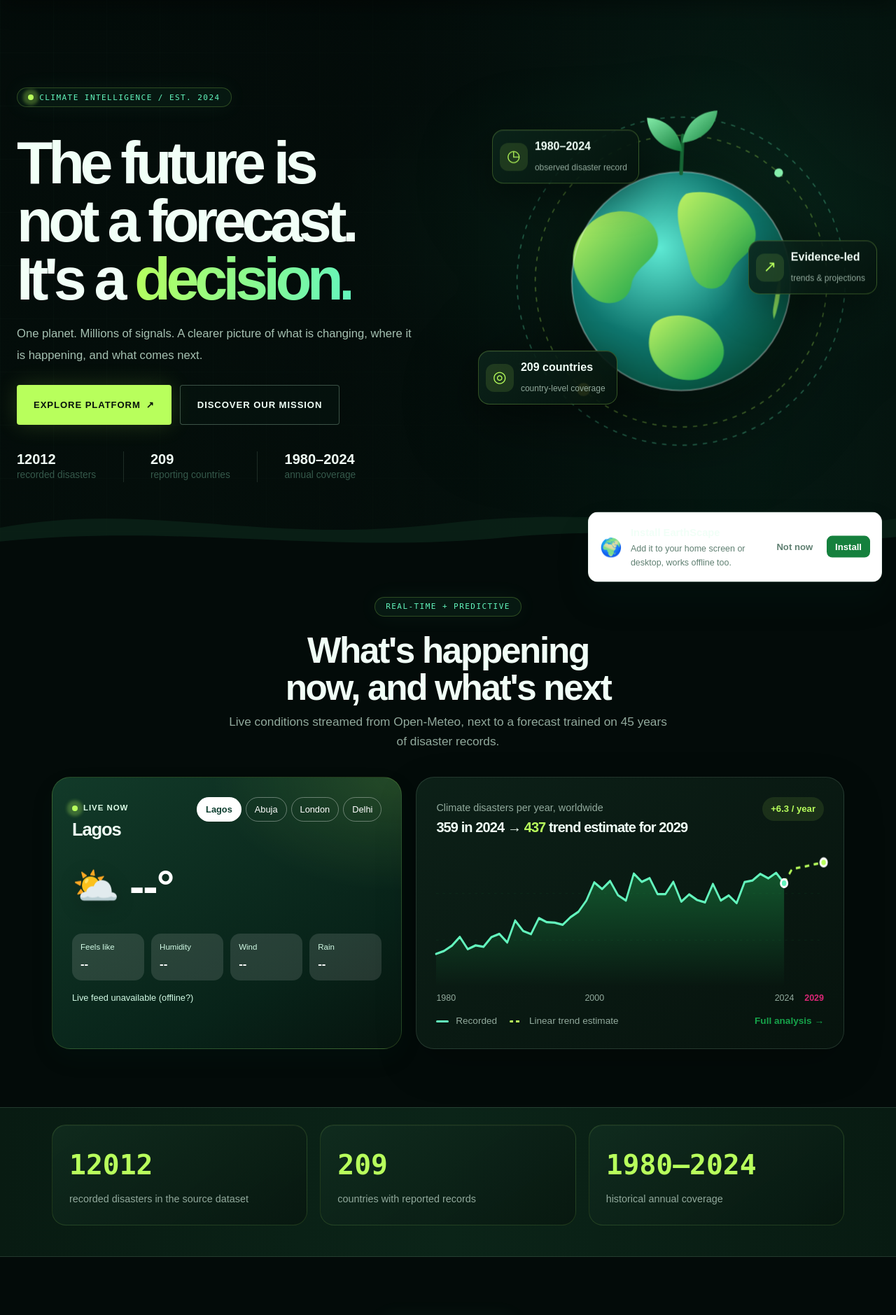
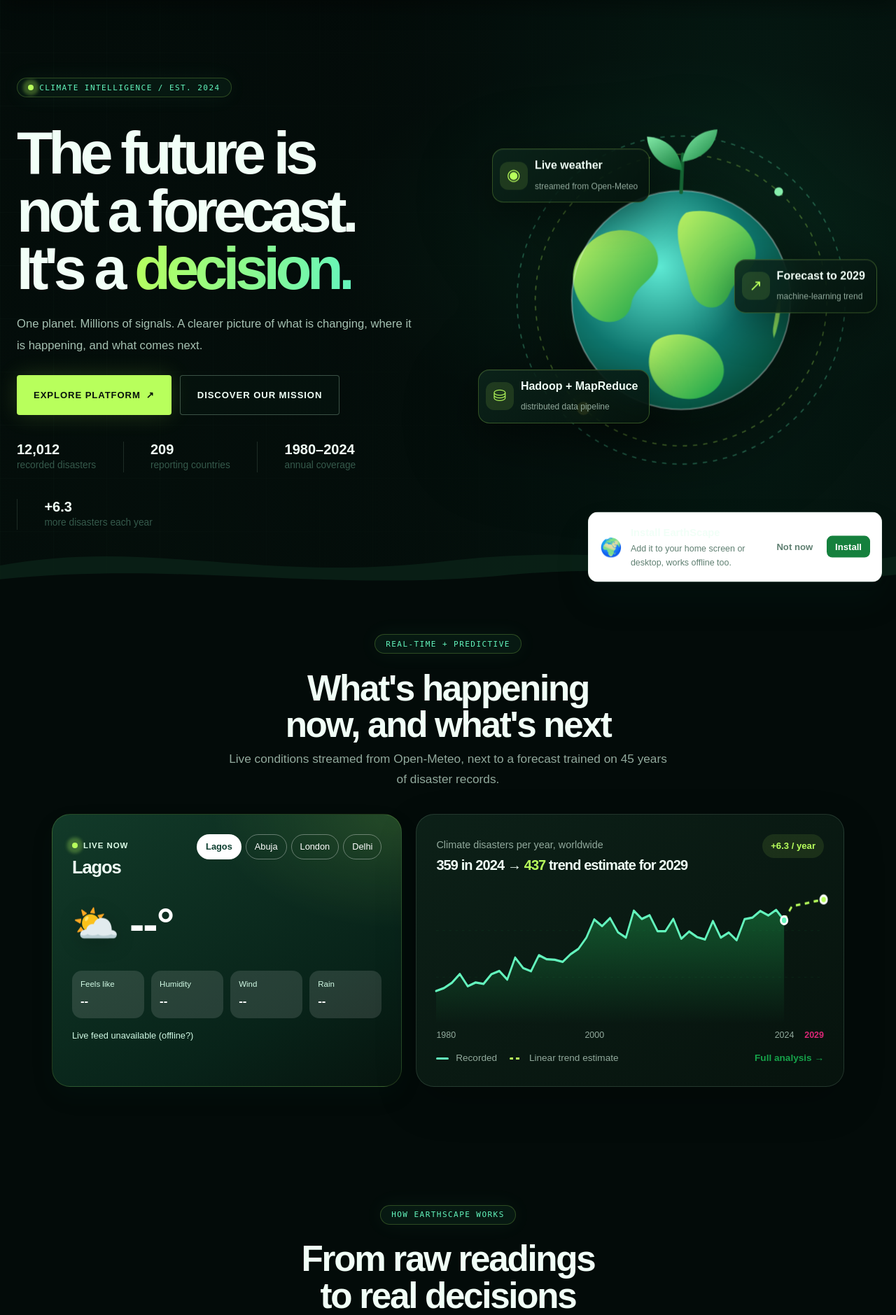
Before and after one commit to ari161-bit/climate-change-dashboard, a Django app: page /climatechanges/ in a window 1280 px wide. Shown: the part 69-1948 px from the top of the page at 70% size. Run offline with Django 5.2, Linux system fonts and the light colour scheme; data that the repository does not hold is empty.

Commit message:
Landing page: dedupe stats, new hero callouts, dashboard preview, tidy feature grid

```diff
--- a/aptech-hadoop-eproject/climatechanges/templates/climatechanges/index.html
+++ b/aptech-hadoop-eproject/climatechanges/templates/climatechanges/index.html
@@ -6,7 +6,7 @@
 <link rel="preconnect" href="https://fonts.googleapis.com">
 <link rel="preconnect" href="https://fonts.gstatic.com" crossorigin>
 <link href="https://fonts.googleapis.com/css2?family=DM+Mono:wght@400;500&family=Manrope:wght@400;500;600;700;800&family=Space+Grotesk:wght@400;500;600;700&display=swap" rel="stylesheet">
-<link rel="stylesheet" href="{% static 'css/cinematic-home.css' %}">
+<link rel="stylesheet" href="{% static 'css/cinematic-home.css' %}?v=2">
 {% endblock %}
 
 {% block body %}
@@ -40,9 +40,10 @@
           <a href="{% url 'about' %}" class="eco-btn eco-btn-line">Discover our mission</a>
         </div>
         <ul class="eco-trust">
-          <li><b>{{ land_total }}</b> recorded disasters</li>
+          <li><b class="js-fmt">{{ land_total }}</b> recorded disasters</li>
           <li><b>{{ land_country_count }}</b> reporting countries</li>
           <li><b>{{ land_first_year }}–{{ land_last_year }}</b> annual coverage</li>
+          <li><b>+{{ land_slope }}</b> more disasters each year</li>
         </ul>
       </div>
 
@@ -83,9 +84,9 @@
             <circle cx="40" cy="240" r="6" fill="#86efac"/>
           </g>
         </svg>
-        <div class="eco-float f1"><span>◷</span><div><b>{{ land_first_year }}–{{ land_last_year }}</b><small>observed disaster record</small></div></div>
-        <div class="eco-float f2"><span>◎</span><div><b>{{ land_country_count }} countries</b><small>country-level coverage</small></div></div>
-        <div class="eco-float f3"><span>↗</span><div><b>Evidence-led</b><small>trends &amp; projections</small></div></div>
+        <div class="eco-float f1"><span>◉</span><div><b>Live weather</b><small>streamed from Open-Meteo</small></div></div>
+        <div class="eco-float f2"><span>⛁</span><div><b>Hadoop + MapReduce</b><small>distributed data pipeline</small></div></div>
+        <div class="eco-float f3"><span>↗</span><div><b>Forecast to {{ land_forecast_year }}</b><small>machine-learning trend</small></div></div>
       </div>
     </div>
 
@@ -149,15 +150,6 @@
     </div>
   </section>
 
-  <!-- ============ DATA COVERAGE ============ -->
-  <section class="eco-stats">
-    <div class="wrap eco-stats-grid">
-      <div class="eco-stat"><span class="eco-num js-counter" data-target="{{ land_total }}">0</span><small>recorded disasters in the source dataset</small></div>
-      <div class="eco-stat"><span class="eco-num js-counter" data-target="{{ land_country_count }}">0</span><small>countries with reported records</small></div>
-      <div class="eco-stat"><span class="eco-num">{{ land_first_year }}–{{ land_last_year }}</span><small>historical annual coverage</small></div>
-    </div>
-  </section>
-
   <!-- ============ HOW IT WORKS ============ -->
   <section class="eco-section">
     <div class="wrap">
@@ -188,13 +180,24 @@
           <div class="eco-ico">📊</div>
           <h3>Climate Intelligence Dashboard</h3>
           <p>Disasters per year, five-year forecast, anomaly alerts, forest carbon and the countries most at risk, read straight from Hadoop.</p>
+          <div class="eco-card-preview" aria-hidden="true">
+            <div class="eco-card-kpis">
+              <div><small>{{ land_last_year }}</small><b>{{ land_latest }}</b></div>
+              <div><small>{{ land_forecast_year }} est.</small><b>{{ land_forecast }}</b></div>
+              <div><small>Trend</small><b>+{{ land_slope }}/yr</b></div>
+            </div>
+            <svg viewBox="0 0 600 180" preserveAspectRatio="none">
+              <polygon points="{{ spark_area }}" class="area"/>
+              <polyline points="{{ spark_recorded }}" class="rec"/>
+              <polyline points="{{ spark_forecast }}" class="fc"/>
+            </svg>
+          </div>
           <span class="eco-more">Open dashboard →</span>
         </a>
         <a class="eco-card" href="/climatechanges/data-explorer.html"><div class="eco-ico">🌦️</div><h3>Live Data Explorer</h3><p>Real-time weather plus CO₂, temperature and renewables charts.</p><span class="eco-more">Explore →</span></a>
         <a class="eco-card" href="/climatechanges/simulator.html"><div class="eco-ico">🧪</div><h3>Climate Simulator</h3><p>Slide CO₂ up and down and watch the planet respond.</p><span class="eco-more">Try it →</span></a>
         <a class="eco-card" href="/climatechanges/course.html"><div class="eco-ico">🎓</div><h3>8-Lesson Course</h3><p>From the greenhouse effect to taking action, with a certificate.</p><span class="eco-more">Start →</span></a>
         <a class="eco-card" href="/climatechanges/carbon-footprint.html"><div class="eco-ico">👣</div><h3>Carbon Footprint</h3><p>Estimate your own footprint in two minutes.</p><span class="eco-more">Calculate →</span></a>
-        <a class="eco-card" href="{% url 'support' %}"><div class="eco-ico">💬</div><h3>Support &amp; Feedback</h3><p>Ask for help, report an issue or share an idea.</p><span class="eco-more">Contact →</span></a>
       </div>
     </div>
   </section>
@@ -205,7 +208,7 @@
       <div class="eco-cta">
         <div>
           <h2>Every degree counts. Every tree counts.</h2>
-          <p>Join EarthScape and turn climate data into climate action.</p>
+          <p>Join EarthScape and turn climate data into climate action. Questions? <a href="{% url 'support' %}">Talk to us</a>.</p>
         </div>
         <div class="eco-ctas">
           {% if user.is_authenticated %}
@@ -238,6 +241,7 @@
     }).catch(function(){ $('w-upd').textContent = 'Live feed unavailable (offline?)'; });
   }
   document.querySelectorAll('.eco-w-cities button').forEach(function(b){ b.addEventListener('click', function(){ load(b); }); });
+  document.querySelectorAll('.js-fmt').forEach(function(el){ var n = Number(el.textContent); if (!isNaN(n)) el.textContent = n.toLocaleString('en-US'); });
   var first = document.querySelector('.eco-w-cities button.on');
   if (first){ load(first); setInterval(function(){ load(document.querySelector('.eco-w-cities button.on')); }, 300000); }
 })();
```
